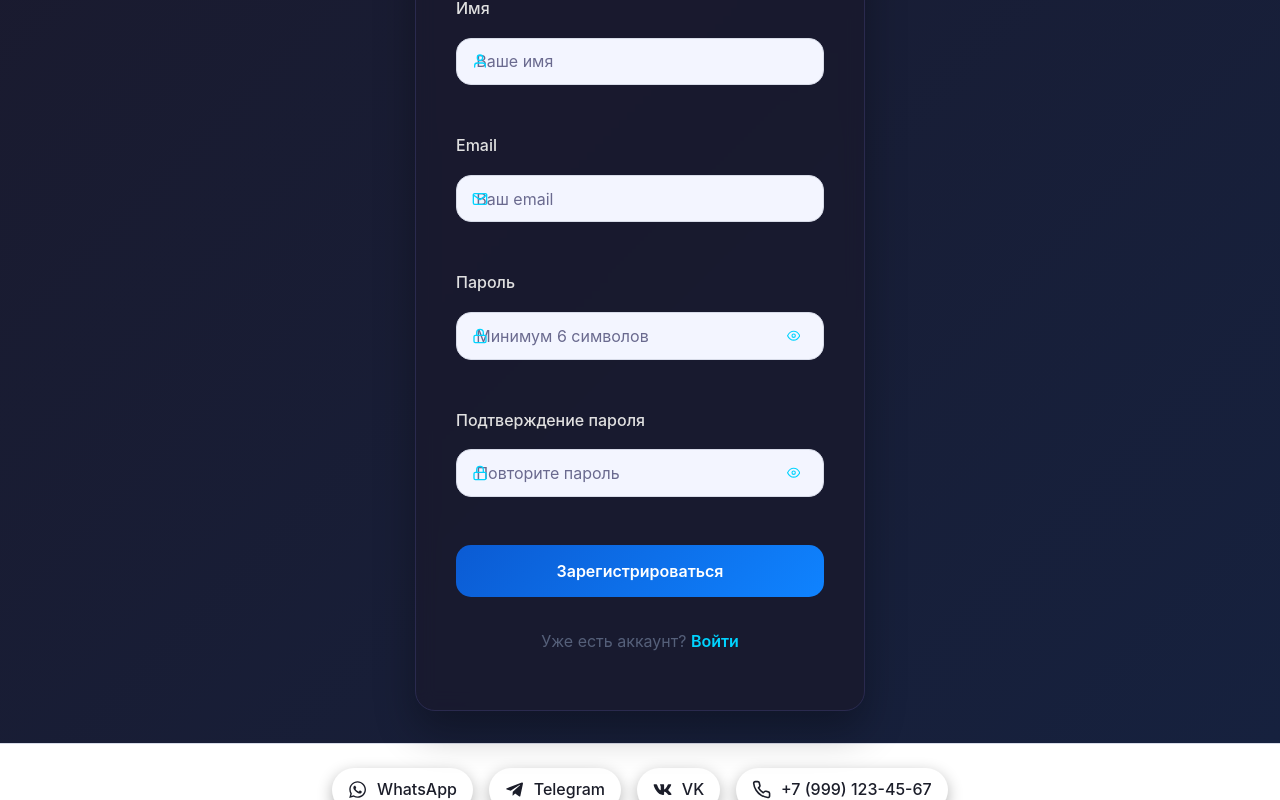
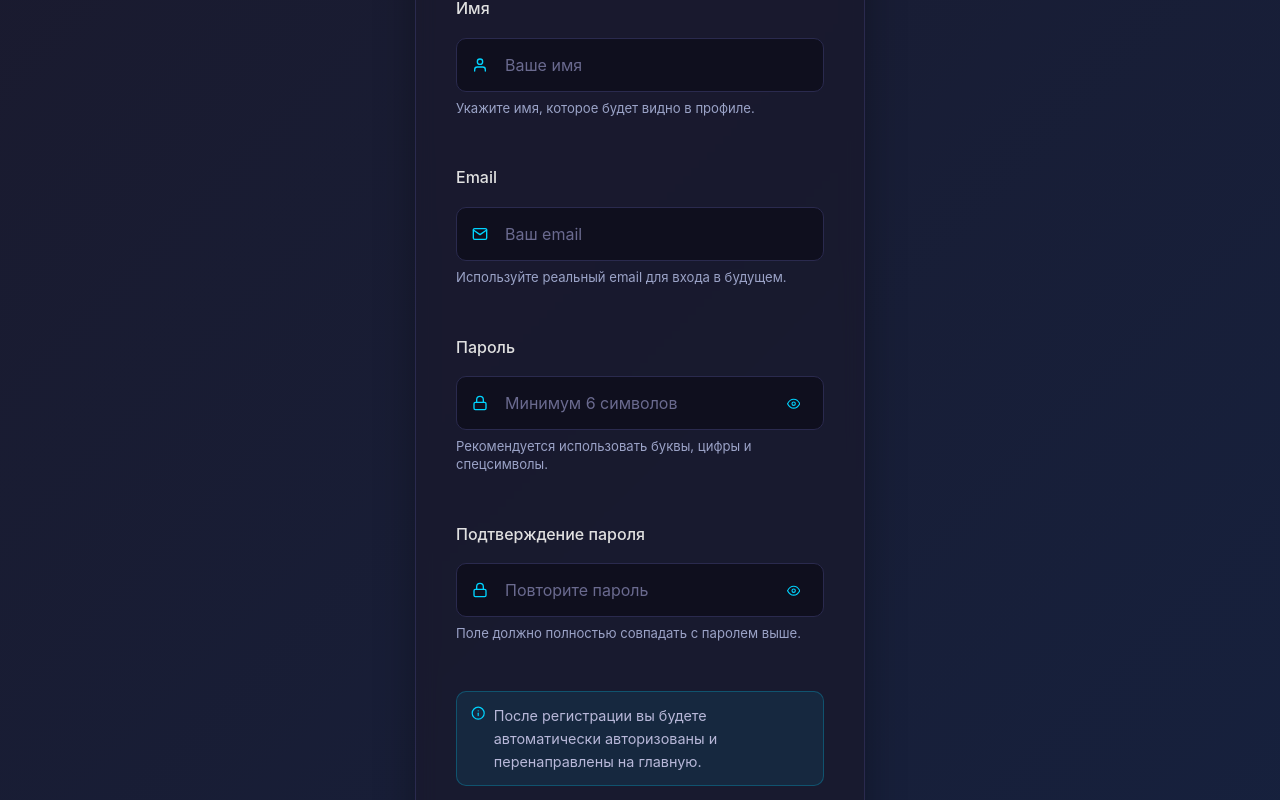
Before and after one commit to Yrysa/Jola, a React (Vite) app in the folder client/: page /register in a window 1280 px wide. Shown: the part 260-1060 px from the top of the page. Built offline with nearby package versions, Linux system fonts and the light colour scheme; no server answers.

Commit message:
Fix auth login/register flow and add form guidance

```diff
--- a/client/src/context/AuthContext.jsx
+++ b/client/src/context/AuthContext.jsx
@@ -7,7 +7,7 @@ const AuthContext = createContext();
 const initialState = {
   user: null,
   token: localStorage.getItem('token'),
-  loading: false,
+  loading: Boolean(localStorage.getItem('token')),
   error: null,
 };
 
--- a/client/src/pages/AuthPage.css
+++ b/client/src/pages/AuthPage.css
@@ -66,7 +66,7 @@
   z-index: 1;
 }
 
-input {
+.auth-form input {
   width: 100%;
   padding: 1rem 1rem 1rem 3rem;
   background: #0f0f1e;
@@ -77,13 +77,13 @@ input {
   transition: all 0.3s ease;
 }
 
-input:focus {
+.auth-form input:focus {
   outline: none;
   border-color: #00d4ff;
   box-shadow: 0 0 0 3px rgba(0, 212, 255, 0.1);
 }
 
-input::placeholder {
+.auth-form input::placeholder {
   color: #6a6a8f;
 }
 
@@ -130,3 +130,31 @@ input::placeholder {
 .link:hover {
   color: #ff00ff;
 }
+
+.field-hint {
+  color: #9ba3c7;
+  font-size: 0.82rem;
+  line-height: 1.35;
+}
+
+.field-hint-error {
+  color: #ff8c8c;
+}
+
+.auth-tip {
+  display: flex;
+  align-items: flex-start;
+  gap: 0.5rem;
+  color: #b8b8d9;
+  background: rgba(0, 212, 255, 0.08);
+  border: 1px solid rgba(0, 212, 255, 0.25);
+  border-radius: 10px;
+  padding: 0.75rem 0.9rem;
+  font-size: 0.9rem;
+}
+
+.auth-tip svg {
+  margin-top: 2px;
+  color: #00d4ff;
+  flex-shrink: 0;
+}
--- a/client/src/pages/LoginPage.jsx
+++ b/client/src/pages/LoginPage.jsx
@@ -1,16 +1,39 @@
-import { useState } from 'react';
+import { useMemo, useState } from 'react';
 import { Link, useNavigate } from 'react-router-dom';
 import { motion } from 'framer-motion';
 import { useAuth } from '../context/AuthContext.jsx';
-import { FiMail, FiLock, FiEye, FiEyeOff } from 'react-icons/fi';
+import { FiMail, FiLock, FiEye, FiEyeOff, FiInfo } from 'react-icons/fi';
 import toast from 'react-hot-toast';
 import './AuthPage.css';
+
+const emailRegex = /^[^\s@]+@[^\s@]+\.[^\s@]+$/;
 
 export default function LoginPage() {
   const [formData, setFormData] = useState({ email: '', password: '' });
   const [showPassword, setShowPassword] = useState(false);
+  const [submitted, setSubmitted] = useState(false);
   const { login, error, clearError } = useAuth();
   const navigate = useNavigate();
+
+  const validation = useMemo(() => {
+    const email = formData.email.trim();
+    const password = formData.password;
+
+    return {
+      email: !email
+        ? 'Введите email'
+        : !emailRegex.test(email)
+        ? 'Введите корректный email'
+        : '',
+      password: !password
+        ? 'Введите пароль'
+        : password.length < 6
+        ? 'Пароль должен быть не короче 6 символов'
+        : '',
+    };
+  }, [formData]);
+
+  const hasErrors = Boolean(validation.email || validation.password);
 
   const handleChange = (e) => {
     setFormData({ ...formData, [e.target.name]: e.target.value });
@@ -19,8 +42,15 @@ export default function LoginPage() {
 
   const handleSubmit = async (e) => {
     e.preventDefault();
+    setSubmitted(true);
+
+    if (hasErrors) {
+      toast.error('Проверьте корректность данных перед входом');
+      return;
+    }
+
     try {
-      await login(formData.email, formData.password);
+      await login(formData.email.trim(), formData.password);
       toast.success('Успешный вход!');
       navigate('/');
     } catch (err) {
@@ -41,7 +71,7 @@ export default function LoginPage() {
           <p>Добро пожаловать обратно!</p>
         </div>
 
-        <form onSubmit={handleSubmit} className="auth-form">
+        <form onSubmit={handleSubmit} className="auth-form" noValidate>
           <div className="form-group">
             <label htmlFor="email">Email</label>
             <div className="input-wrapper">
@@ -54,8 +84,15 @@ export default function LoginPage() {
                 onChange={handleChange}
                 placeholder="Ваш email"
                 required
+                autoComplete="email"
+                aria-invalid={submitted && Boolean(validation.email)}
               />
             </div>
+            {submitted && validation.email ? (
+              <span className="field-hint field-hint-error">{validation.email}</span>
+            ) : (
+              <span className="field-hint">Используйте email, указанный при регистрации.</span>
+            )}
           </div>
 
           <div className="form-group">
@@ -70,15 +107,28 @@ export default function LoginPage() {
                 onChange={handleChange}
                 placeholder="Ваш пароль"
                 required
+                autoComplete="current-password"
+                aria-invalid={submitted && Boolean(validation.password)}
               />
               <button
                 type="button"
                 className="toggle-password"
                 onClick={() => setShowPassword(!showPassword)}
+                aria-label={showPassword ? 'Скрыть пароль' : 'Показать пароль'}
               >
                 {showPassword ? <FiEyeOff /> : <FiEye />}
               </button>
             </div>
+            {submitted && validation.password ? (
+              <span className="field-hint field-hint-error">{validation.password}</span>
+            ) : (
+              <span className="field-hint">Минимум 6 символов.</span>
+            )}
+          </div>
+
+          <div className="auth-tip" role="note">
+            <FiInfo />
+            <span>Если забыли пароль — пока используйте регистрацию нового аккаунта с другим email.</span>
           </div>
 
           {error && <div className="error-alert">{error}</div>}
--- a/client/src/pages/RegisterPage.jsx
+++ b/client/src/pages/RegisterPage.jsx
@@ -1,10 +1,12 @@
-import { useState } from 'react';
+import { useMemo, useState } from 'react';
 import { Link, useNavigate } from 'react-router-dom';
 import { motion } from 'framer-motion';
 import { useAuth } from '../context/AuthContext.jsx';
-import { FiUser, FiMail, FiLock, FiEye, FiEyeOff } from 'react-icons/fi';
+import { FiUser, FiMail, FiLock, FiEye, FiEyeOff, FiInfo } from 'react-icons/fi';
 import toast from 'react-hot-toast';
 import './AuthPage.css';
+
+const emailRegex = /^[^\s@]+@[^\s@]+\.[^\s@]+$/;
 
 export default function RegisterPage() {
   const [formData, setFormData] = useState({
@@ -15,8 +17,43 @@ export default function RegisterPage() {
   });
   const [showPassword, setShowPassword] = useState(false);
   const [showConfirmPassword, setShowConfirmPassword] = useState(false);
+  const [submitted, setSubmitted] = useState(false);
   const { register, error, clearError } = useAuth();
   const navigate = useNavigate();
+
+  const validation = useMemo(() => {
+    const name = formData.name.trim();
+    const email = formData.email.trim();
+    const password = formData.password;
+    const confirmPassword = formData.confirmPassword;
+
+    return {
+      name: !name
+        ? 'Введите имя'
+        : name.length < 2
+        ? 'Имя должно содержать минимум 2 символа'
+        : '',
+      email: !email
+        ? 'Введите email'
+        : !emailRegex.test(email)
+        ? 'Введите корректный email'
+        : '',
+      password: !password
+        ? 'Введите пароль'
+        : password.length < 6
+        ? 'Пароль должен содержать минимум 6 символов'
+        : '',
+      confirmPassword: !confirmPassword
+        ? 'Подтвердите пароль'
+        : password !== confirmPassword
+        ? 'Пароли не совпадают'
+        : '',
+    };
+  }, [formData]);
+
+  const hasErrors = Boolean(
+    validation.name || validation.email || validation.password || validation.confirmPassword
+  );
 
   const handleChange = (e) => {
     setFormData({ ...formData, [e.target.name]: e.target.value });
@@ -25,21 +62,17 @@ export default function RegisterPage() {
 
   const handleSubmit = async (e) => {
     e.preventDefault();
+    setSubmitted(true);
 
-    if (formData.password !== formData.confirmPassword) {
-      toast.error('Пароли не совпадают');
-      return;
-    }
-
-    if (formData.password.length < 6) {
-      toast.error('Пароль должен содержать минимум 6 символов');
+    if (hasErrors) {
+      toast.error('Проверьте поля формы перед регистрацией');
       return;
     }
 
     try {
       await register({
-        name: formData.name,
-        email: formData.email,
+        name: formData.name.trim(),
+        email: formData.email.trim(),
         password: formData.password,
       });
       toast.success('Регистрация успешна!');
@@ -62,7 +95,7 @@ export default function RegisterPage() {
           <p>Создайте свой аккаунт</p>
         </div>
 
-        <form onSubmit={handleSubmit} className="auth-form">
+        <form onSubmit={handleSubmit} className="auth-form" noValidate>
           <div className="form-group">
             <label htmlFor="name">Имя</label>
             <div className="input-wrapper">
@@ -76,8 +109,15 @@ export default function RegisterPage() {
                 placeholder="Ваше имя"
                 required
                 minLength="2"
+                autoComplete="name"
+                aria-invalid={submitted && Boolean(validation.name)}
               />
             </div>
+            {submitted && validation.name ? (
+              <span className="field-hint field-hint-error">{validation.name}</span>
+            ) : (
+              <span className="field-hint">Укажите имя, которое будет видно в профиле.</span>
+            )}
           </div>
 
           <div className="form-group">
@@ -92,8 +132,15 @@ export default function RegisterPage() {
                 onChange={handleChange}
                 placeholder="Ваш email"
                 required
+                autoComplete="email"
+                aria-invalid={submitted && Boolean(validation.email)}
               />
             </div>
+            {submitted && validation.email ? (
+              <span className="field-hint field-hint-error">{validation.email}</span>
+            ) : (
+              <span className="field-hint">Используйте реальный email для входа в будущем.</span>
+            )}
           </div>
 
           <div className="form-group">
@@ -109,15 +156,23 @@ export default function RegisterPage() {
                 placeholder="Минимум 6 символов"
                 required
                 minLength="6"
+                autoComplete="new-password"
+                aria-invalid={submitted && Boolean(validation.password)}
               />
               <button
                 type="button"
                 className="toggle-password"
                 onClick={() => setShowPassword(!showPassword)}
+                aria-label={showPassword ? 'Скрыть пароль' : 'Показать пароль'}
               >
                 {showPassword ? <FiEyeOff /> : <FiEye />}
               </button>
             </div>
+            {submitted && validation.password ? (
+              <span className="field-hint field-hint-error">{validation.password}</span>
+            ) : (
+              <span className="field-hint">Рекомендуется использовать буквы, цифры и спецсимволы.</span>
+            )}
           </div>
 
           <div className="form-group">
@@ -133,15 +188,28 @@ export default function RegisterPage() {
                 placeholder="Повторите пароль"
                 required
                 minLength="6"
+                autoComplete="new-password"
+                aria-invalid={submitted && Boolean(validation.confirmPassword)}
               />
               <button
                 type="button"
                 className="toggle-password"
                 onClick={() => setShowConfirmPassword(!showConfirmPassword)}
+                aria-label={showConfirmPassword ? 'Скрыть подтверждение пароля' : 'Показать подтверждение пароля'}
               >
                 {showConfirmPassword ? <FiEyeOff /> : <FiEye />}
               </button>
             </div>
+            {submitted && validation.confirmPassword ? (
+              <span className="field-hint field-hint-error">{validation.confirmPassword}</span>
+            ) : (
+              <span className="field-hint">Поле должно полностью совпадать с паролем выше.</span>
+            )}
+          </div>
+
+          <div className="auth-tip" role="note">
+            <FiInfo />
+            <span>После регистрации вы будете автоматически авторизованы и перенаправлены на главную.</span>
           </div>
 
           {error && <div className="error-alert">{error}</div>}
```
Also changed, not shown: client/src/services/authService.js (+37 -10 lines).
